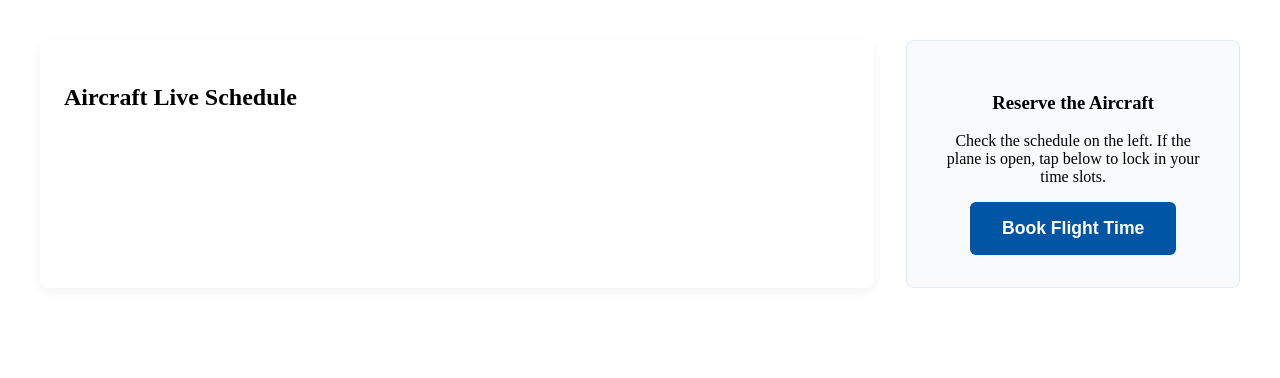
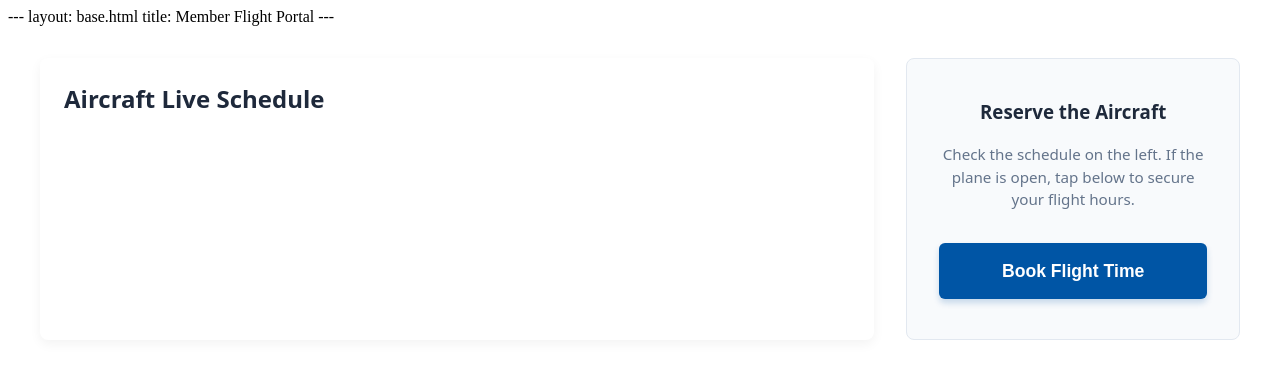
Before and after one commit to ryanderson/safc-test, an Eleventy site: page index.html in a window 1280 px wide. Built offline with nearby package versions, Linux system fonts and the light colour scheme; Eleventy itself is replaced by a stand-in of ours; files that its build step writes are made by us from their sources; a script that the page names is missing.

Commit message:
Renamed and Resaved on cal.com

```diff
--- a/css/style.css
+++ b/css/style.css
@@ -1,3 +1,4 @@
+/* Base Layout Setup */
 .pilot-dashboard-grid {
     display: grid;
     grid-template-columns: 1fr;
@@ -5,29 +6,40 @@
     padding: 2rem;
     max-width: 1400px;
     margin: 0 auto;
+    font-family: system-ui, -apple-system, sans-serif;
 }
 
+/* Transform to a two-column desktop grid at 900px wide */
 @media (min-width: 900px) {
     .pilot-dashboard-grid {
         grid-template-columns: 2.5fr 1fr;
     }
 }
 
+/* Left panel style container */
 .calendar-view-panel {
     background: #ffffff;
     border-radius: 8px;
-    box-shadow: 0 4px 12px rgba(0,0,0,0.05);
+    box-shadow: 0 4px 12px rgba(0, 0, 0, 0.05);
     padding: 1.5rem;
 }
 
+.calendar-view-panel h2 {
+    margin-top: 0;
+    margin-bottom: 1.5rem;
+    color: #1e293b;
+}
+
+/* Right panel action box card */
 .booking-action-panel .sticky-card {
     background: #f8fafc;
     border: 1px solid #e2e8f0;
     border-radius: 8px;
-    padding: 2rem;
+    padding: 2.5rem 2rem;
     text-align: center;
 }
 
+/* Keeps the booking card pinned to the screen while scrolling the calendar */
 @media (min-width: 900px) {
     .booking-action-panel .sticky-card {
         position: sticky;
@@ -35,18 +47,40 @@
     }
 }
 
+.booking-action-panel h3 {
+    margin-top: 0;
+    color: #1e293b;
+}
+
+.booking-action-panel p {
+    color: #64748b;
+    font-size: 0.95rem;
+    line-height: 1.5;
+    margin-bottom: 2rem;
+}
+
+/* The primary interactive action button */
 .btn-primary {
+    display: block;
+    width: 100%;
     background-color: #0055a5;
     color: white;
     font-weight: bold;
     border: none;
-    padding: 1rem 2rem;
+    padding: 1.1rem 2rem;
     border-radius: 6px;
     cursor: pointer;
     font-size: 1.1rem;
-    transition: background 0.2s ease;
+    box-shadow: 0 4px 6px rgba(0, 85, 165, 0.2);
+    transition: all 0.2s ease;
 }
 
 .btn-primary:hover {
     background-color: #003d7a;
+    transform: translateY(-1px);
+    box-shadow: 0 6px 12px rgba(0, 85, 165, 0.3);
 }
+
+.btn-primary:active {
+    transform: translateY(1px);
+}
--- a/index.html
+++ b/index.html
@@ -8,24 +8,24 @@
 </head>
 <body>
 
+---
+layout: base.html
+title: Member Flight Portal
+---
+
 <div class="pilot-dashboard-grid">
 
-        <!-- Left column: Tockify View (Forced to Month view layout) -->
     <section class="calendar-view-panel">
         <h2>Aircraft Live Schedule</h2>
         <div data-tockify-calendar="ryanderson" data-tockify-component="calendar" data-tockify-view="month"></div>
     </section>
 
-        <!-- Right column: Cal.com Booking Action -->
     <section class="booking-action-panel">
         <div class="sticky-card">
             <h3>Reserve the Aircraft</h3>
-                <p>Check the schedule on the left. If the plane is open, tap below to lock in your time slots.</p>
-                <button
-                id="trigger-booking-btn"
-                class="btn-primary"
-                data-cal-link="ryan-anderson-71ku4q/airplane-rental"
-                >
+            <p>Check the schedule on the left. If the plane is open, tap below to secure your flight hours.</p>
+
+            <button id="trigger-booking-btn" class="btn-primary">
                 Book Flight Time
             </button>
         </div>
@@ -33,9 +33,7 @@
 
 </div>
 
-    <!-- Embed Scripts -->
 <script data-cfasync="false" data-tockify-script="embed" src="https://public.tockify.com/browser/embed.js"></script>
-    <script src="https://app.cal.com/embed/embed.js"></script>
 
 <script type="text/javascript">
   (function (C, A, L) {
@@ -65,10 +63,15 @@
     };
   })(window, "https://app.cal.com/embed/embed.js", "init");
 
-  // Initialize Cal engine on root domain
+  // Initialize Cal Engine
   Cal("init", { origin: "https://cal.com" });
 
-  // Set global UI properties and explicitly declare layout formatting rules safely here
+  // Bind the popup overlay directly to your button ID
+  Cal("getElementQueue", "#trigger-booking-btn", "popup", {
+    calLink: "ryanderson/airplane-rental"
+  });
+
+  // Apply custom styling directly inside the modal framework
   Cal("ui", {
     theme: "light",
     styles: { branding: { brandColor: "#0055a5" } },
```
Lines whose indentation alone changed are shown as unchanged.
